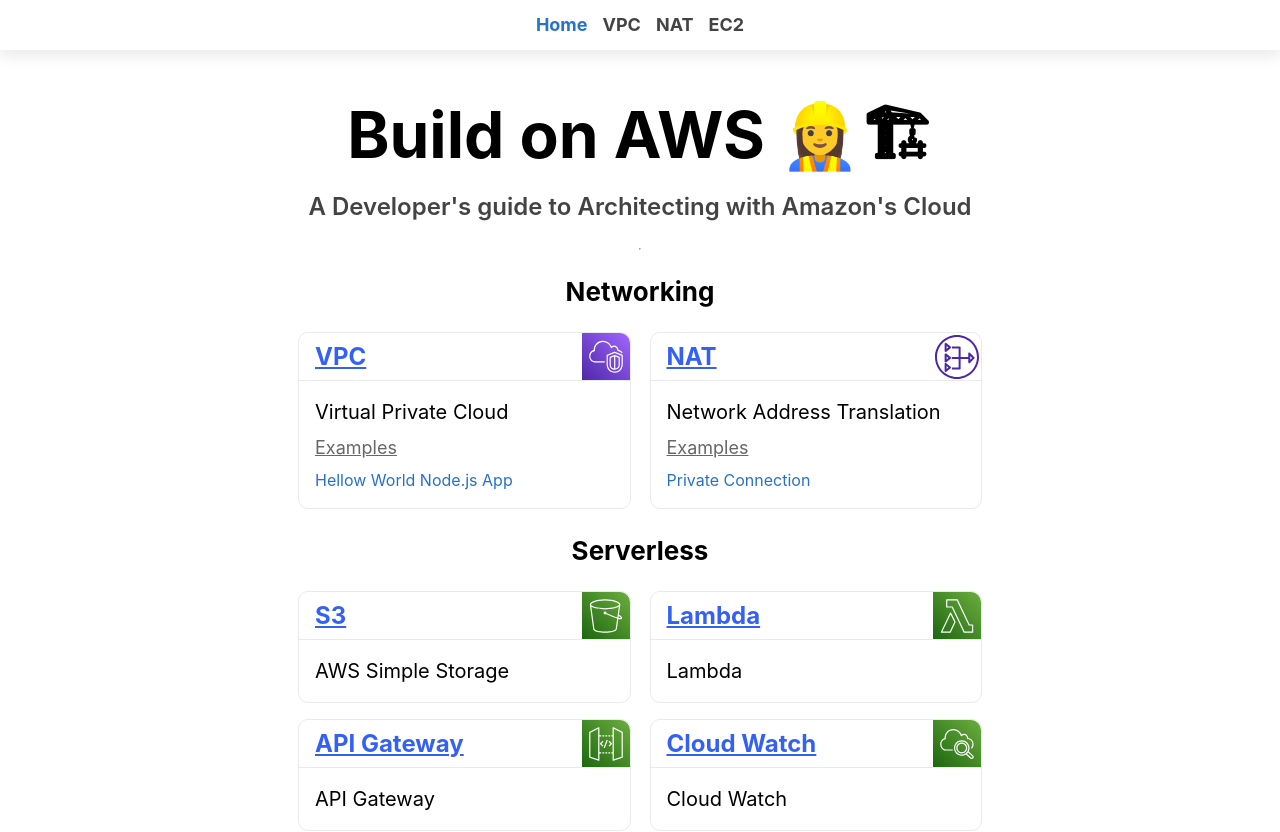
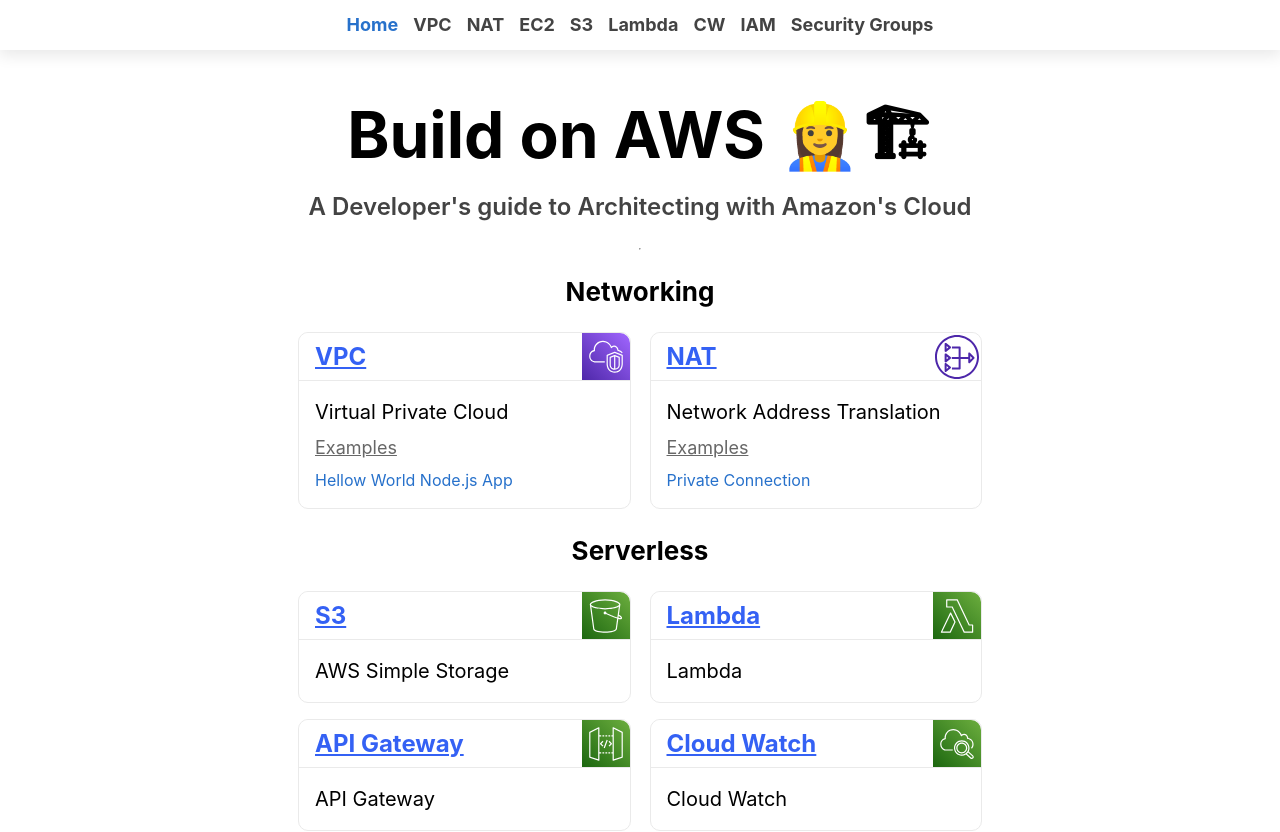
Before and after one commit to alexUXUI/build-on-aws, a Next.js app: page / in a window 1280 px wide. Shown: the top 832 px of the page. Built offline with nearby package versions, Linux system fonts and the light colour scheme.

Commit message:
adds nav links

```diff
--- a/components/nav.component.tsx
+++ b/components/nav.component.tsx
@@ -35,6 +35,31 @@
           <h2>EC2</h2>
         </a>
       </div>
+      <div className={styles.navItem}>
+        <a href="/s3" className={selectedRoute("/s3")}>
+          <h2>S3</h2>
+        </a>
+      </div>
+      <div className={styles.navItem}>
+        <a href="/lambda" className={selectedRoute("/lambda")}>
+          <h2>Lambda</h2>
+        </a>
+      </div>
+      <div className={styles.navItem}>
+        <a href="/cloud-watch" className={selectedRoute("/cloud-watch")}>
+          <h2>CW</h2>
+        </a>
+      </div>
+      <div className={styles.navItem}>
+        <a href="/iam" className={selectedRoute("/iam")}>
+          <h2>IAM</h2>
+        </a>
+      </div>
+      <div className={styles.navItem}>
+        <a href="/iam" className={selectedRoute("/iam")}>
+          <h2>Security Groups</h2>
+        </a>
+      </div>
     </nav>
   );
 };
--- a/styles/Nav.module.css
+++ b/styles/Nav.module.css
@@ -9,6 +9,7 @@
   justify-content: center;
   box-shadow: 0px 5px 14px 1px #eaeaea;
   position: fixed;
+  flex-wrap: wrap;
 }
 
 .selected {
```
